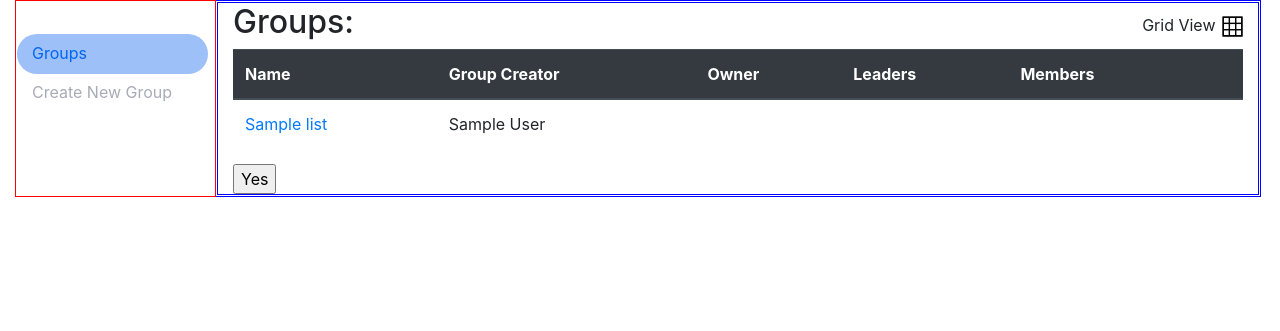
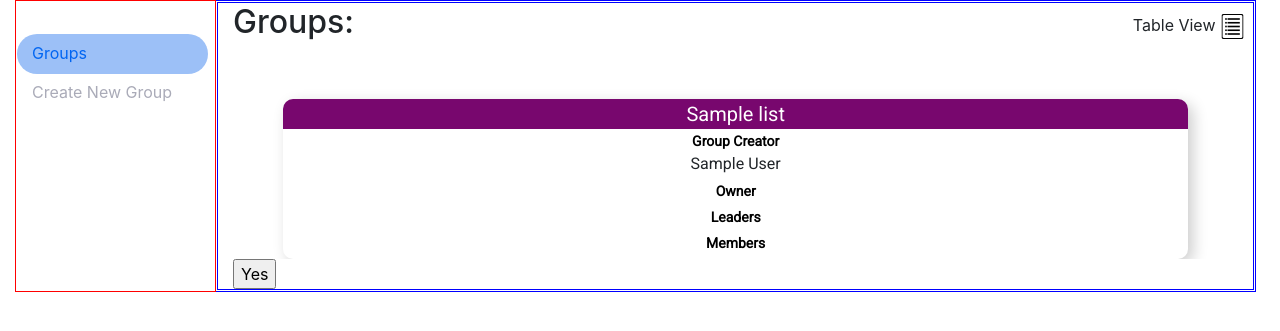
Before and after one commit to sjq-sohjunqi/Speech2Text, a Flask app: page /groups in a window 1280 px wide. Shown: the part 59-390 px from the top of the page. Run offline with Flask 2, Linux system fonts and the light colour scheme; the visitor is signed in with stand-in values (Sample User, id 1); tables that the repository leaves empty hold one stand-in row (values such as "Sample post"); some libraries are stand-ins or nearby versions.

Commit message:
set default view to grid view

```diff
--- a/S2T/static/flex.css
+++ b/S2T/static/flex.css
@@ -23,6 +23,14 @@
 #gridview:hover, #listview:hover {
 	opacity: 0.7;
 	cursor: pointer;
+}
+
+#gridview {
+	display:none;
+}
+
+#listview {
+	display:inline;
 }
 
 #group_icon_row {
@@ -158,7 +166,6 @@
 	background-color: whitesmoke;
 }
 
-.gridviewcontent{
-	color: grey;
+.listviewcontent{
 	display:none;
 }
```
Also changed, not shown: 2 other files.
